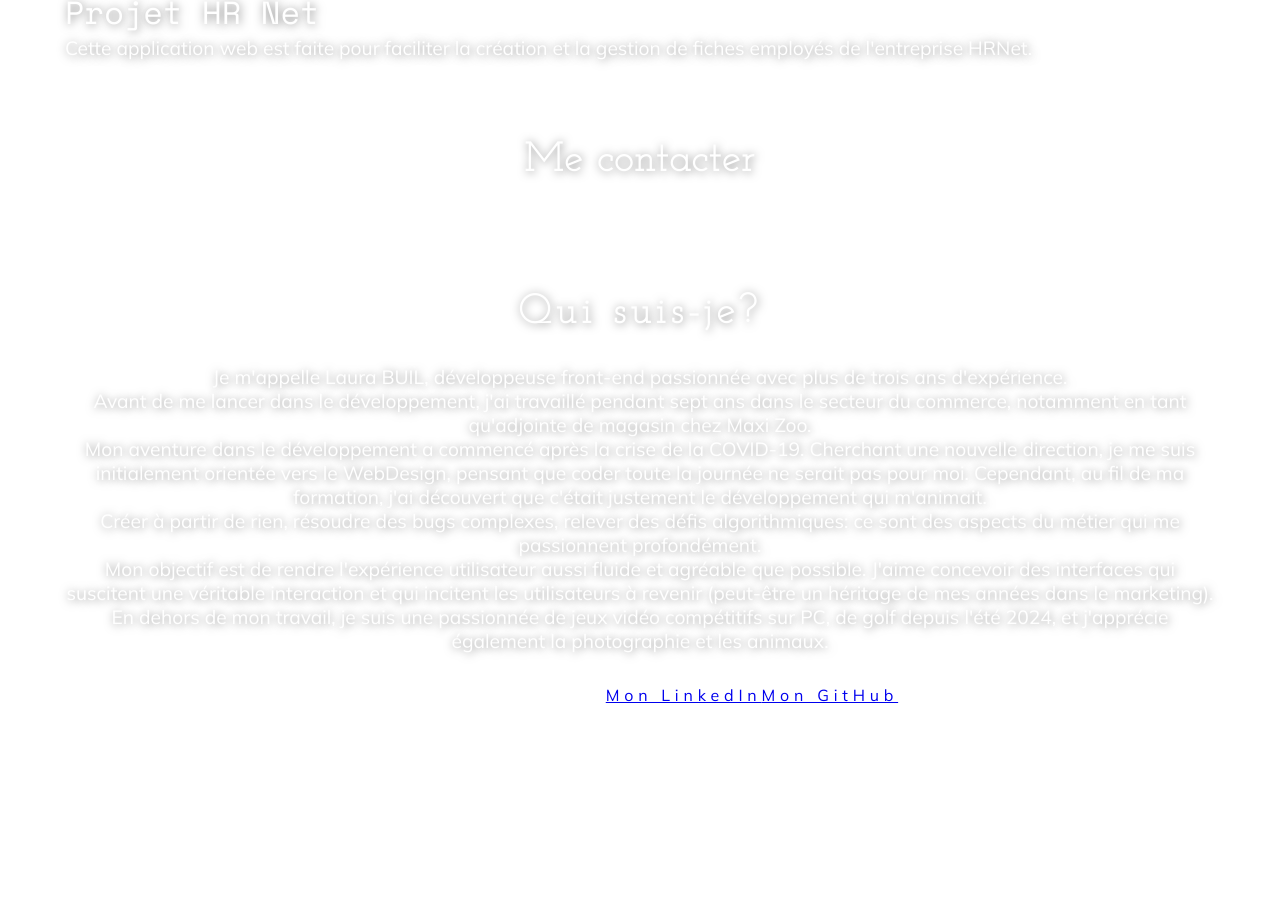
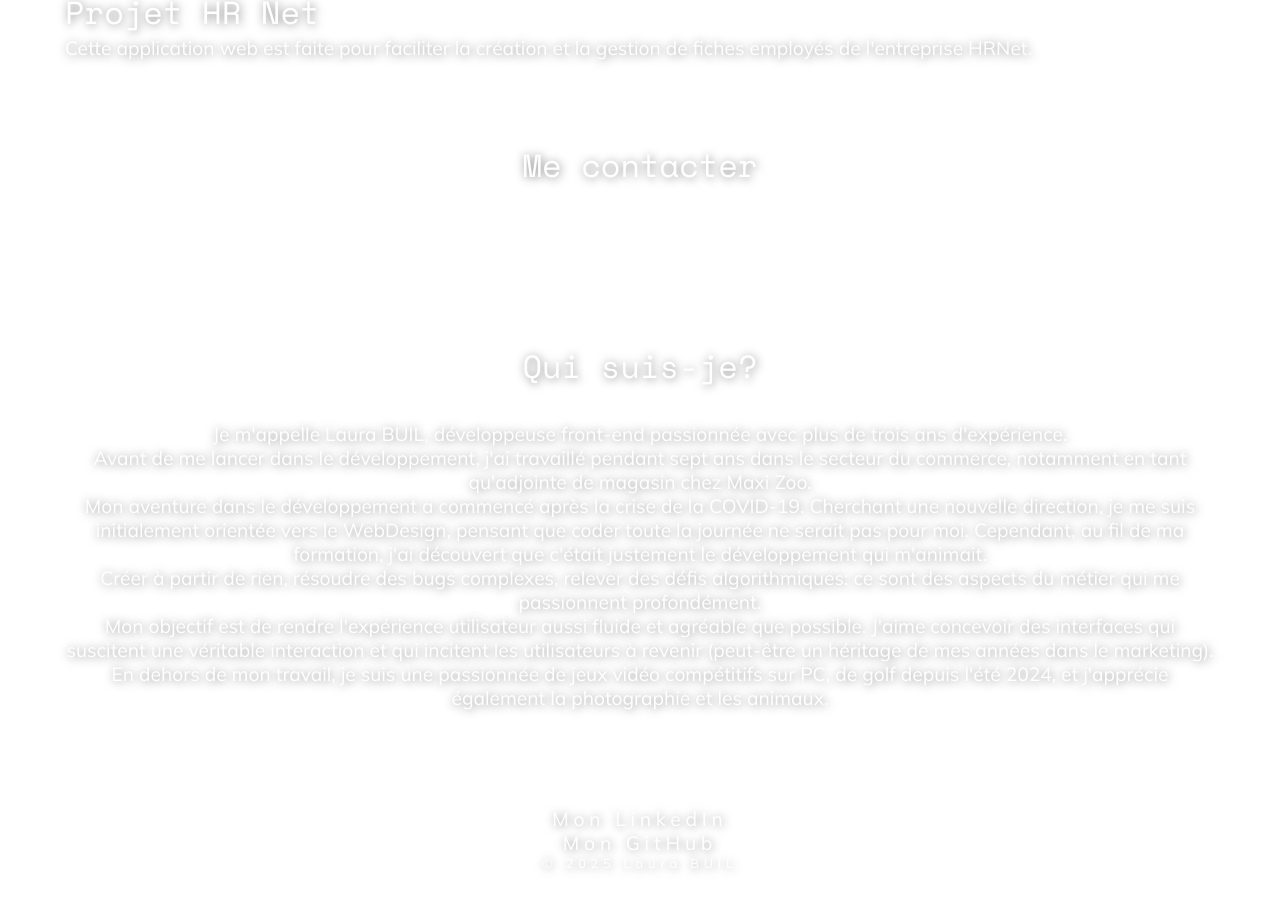
Before and after one commit to LauraBuil/myportfolio, a React (Vite) app: page / in a window 1280 px wide. Shown: the part 1353-2256 px from the top of the page. Before the commit the page ends 2090 px from the top, so only its background shows below. Built offline with nearby package versions, Linux system fonts and the light colour scheme.

Commit message:
feat: my links

```diff
--- a/src/assets/scss/components/contact.scss
+++ b/src/assets/scss/components/contact.scss
@@ -3,10 +3,9 @@
   flex-direction: column;
   margin: 2rem;
   &__title {
-    font-family: 'JosefinSlab', sans-serif;
-    font-size: 2.5rem;
+    font-family: 'SpaceMonoRegular', sans-serif;
+    font-size: 2rem;
     text-align: center;
-    letter-spacing: 0.1rem;
     text-shadow: 1px 1px 10px rgba(0, 0, 0, 0.5);
     color: white;
     margin: 0 2rem 2rem 2rem;
@@ -15,10 +14,12 @@
     font-family: 'SpaceMonoregular', sans-serif;
     color: white;
     text-align: left;
-    &__link {
       text-decoration: none;
       color: white;
-    }
+      transition: transform 150ms ease-in-out;
+      &:hover {
+        transform: scale(1.05);
+      }
     //text-shadow: 1px 1px 10px rgba(0, 0, 0, 0.5);
   }
 }
@@ -28,15 +29,14 @@
   flex-direction: column;
   justify-content: center;
   align-items: center;
-  margin: 0 2rem;
+  margin: 2.5rem 0 2rem 0;
   &__title {
-    font-family: 'JosefinSlab', sans-serif;
-    font-size: 2.5rem;
+    font-family: 'SpaceMonoRegular', sans-serif;
+    font-size: 2rem;
     text-align: center;
-    letter-spacing: 0.3rem;
     text-shadow: 1px 1px 10px rgba(0, 0, 0, 0.5);
     color: white;
-    margin: 2rem 0;
+    margin: 0 0 2rem 0;
   }
   &__text {
     font-size: 1.2rem;
--- a/src/assets/scss/components/footer.scss
+++ b/src/assets/scss/components/footer.scss
@@ -4,10 +4,22 @@
   align-items: center;
   margin: 2rem;
   &__text {
+    display: flex;
+    flex-direction: column;
     font-family: 'Mulish', sans-serif;
     color: white;
     letter-spacing: 0.3rem;
+    font-size: 0.8rem;
     text-align: center;
-    //text-shadow: 1px 1px 10px rgba(0, 0, 0, 0.5);
+    text-shadow: 1px 1px 10px rgba(0, 0, 0, 0.5);
+    &__link {
+      text-decoration: none;
+      color: white;
+      font-size: 1.2rem;
+      transition: transform 150ms ease-in-out;
+      &:hover {
+        transform: scale(1.05);
+      }
+    }
   }
 }
--- a/src/assets/scss/main.css
+++ b/src/assets/scss/main.css
@@ -81,7 +81,7 @@
   justify-content: center;
   align-items: center;
   color: white;
-  margin: 1rem 2rem;
+  margin: 1rem 2rem 0 2rem;
 }
 .projects__card {
   margin: 1rem 0;
@@ -125,10 +125,9 @@
   margin: 2rem;
 }
 .contact__title {
-  font-family: "JosefinSlab", sans-serif;
-  font-size: 2.5rem;
+  font-family: "SpaceMonoRegular", sans-serif;
+  font-size: 2rem;
   text-align: center;
-  letter-spacing: 0.1rem;
   text-shadow: 1px 1px 10px rgba(0, 0, 0, 0.5);
   color: white;
   margin: 0 2rem 2rem 2rem;
@@ -137,10 +136,12 @@
   font-family: "SpaceMonoregular", sans-serif;
   color: white;
   text-align: left;
-}
-.contact__text__link {
   text-decoration: none;
   color: white;
+  transition: transform 150ms ease-in-out;
+}
+.contact__text:hover {
+  transform: scale(1.05);
 }
 
 .me {
@@ -148,16 +149,15 @@
   flex-direction: column;
   justify-content: center;
   align-items: center;
-  margin: 0 2rem;
+  margin: 2.5rem 0 2rem 0;
 }
 .me__title {
-  font-family: "JosefinSlab", sans-serif;
-  font-size: 2.5rem;
+  font-family: "SpaceMonoRegular", sans-serif;
+  font-size: 2rem;
   text-align: center;
-  letter-spacing: 0.3rem;
   text-shadow: 1px 1px 10px rgba(0, 0, 0, 0.5);
   color: white;
-  margin: 2rem 0;
+  margin: 0 0 2rem 0;
 }
 .me__text {
   font-size: 1.2rem;
@@ -174,10 +174,23 @@
   margin: 2rem;
 }
 .footer__text {
+  display: flex;
+  flex-direction: column;
   font-family: "Mulish", sans-serif;
   color: white;
   letter-spacing: 0.3rem;
+  font-size: 0.8rem;
   text-align: center;
+  text-shadow: 1px 1px 10px rgba(0, 0, 0, 0.5);
+}
+.footer__text__link {
+  text-decoration: none;
+  color: white;
+  font-size: 1.2rem;
+  transition: transform 150ms ease-in-out;
+}
+.footer__text__link:hover {
+  transform: scale(1.05);
 }
 
 .skills {
@@ -214,14 +227,6 @@
 }
 
 @font-face {
-  font-family: "JetBrainsMono";
-  src: url("../fonts/JetBrainsMono.ttf") format("truetype");
-}
-@font-face {
-  font-family: "JetBrainsMonoItalic";
-  src: url("../fonts/JetBrainsMono-Italic.ttf") format("truetype");
-}
-@font-face {
   font-family: "SpaceMonoBold";
   src: url("../fonts/SpaceMono-Bold.ttf") format("truetype");
 }
@@ -229,10 +234,6 @@
   font-family: "SpaceMonoRegular";
   src: url("../fonts/SpaceMono-Regular.ttf") format("truetype");
   font-weight: 900;
-}
-@font-face {
-  font-family: "SpaceMonoItalic";
-  src: url("../fonts/SpaceMono-Italic.ttf") format("truetype");
 }
 @font-face {
   font-family: "JosefinSlab";
@@ -247,18 +248,10 @@
   font-family: "Mulish";
   src: url("../fonts/Mulish-Regular.ttf") format("truetype");
 }
-@font-face {
-  font-family: "MulishItalic";
-  src: url("../fonts/Mulish-Italic.ttf") format("truetype");
-}
 * {
   box-sizing: border-box;
   margin: 0;
   padding: 0;
-}
-
-body {
-  height: 100%;
 }
 
 .bg {
--- a/src/assets/scss/main.scss
+++ b/src/assets/scss/main.scss
@@ -9,14 +9,6 @@
 
 //fonts
 @font-face {
-  font-family: 'JetBrainsMono';
-  src: url('../fonts/JetBrainsMono.ttf') format('truetype');
-}
-@font-face {
-  font-family: 'JetBrainsMonoItalic';
-  src: url('../fonts/JetBrainsMono-Italic.ttf') format('truetype');
-}
-@font-face {
   font-family: 'SpaceMonoBold';
   src: url('../fonts/SpaceMono-Bold.ttf') format('truetype');
 }
@@ -24,10 +16,6 @@
   font-family: 'SpaceMonoRegular';
   src: url('../fonts/SpaceMono-Regular.ttf') format('truetype');
   font-weight: 900;
-}
-@font-face {
-  font-family: 'SpaceMonoItalic';
-  src: url('../fonts/SpaceMono-Italic.ttf') format('truetype');
 }
 @font-face {
   font-family: 'JosefinSlab';
@@ -42,22 +30,11 @@
   font-family: 'Mulish';
   src: url('../fonts/Mulish-Regular.ttf') format('truetype');
 }
-@font-face {
-  font-family: 'MulishItalic';
-  src: url('../fonts/Mulish-Italic.ttf') format('truetype');
-}
 
 * {
   box-sizing: border-box;
   margin: 0;
   padding: 0;
-}
-
-body {
-  height: 100%;
-  //background: linear-gradient(#1D1D1D, #000000);
-  //background-image: url('../img/background.webp');
-  //background-repeat: no-repeat;
 }
 
 .bg {
--- a/src/assets/scss/pages/homePage.scss
+++ b/src/assets/scss/pages/homePage.scss
@@ -49,7 +49,7 @@
   justify-content: center;
   align-items: center;
   color: white;
-  margin: 1rem 2rem;
+  margin: 1rem 2rem 0 2rem;
   &__card {
     margin: 1rem 0;
     width: 100%;
--- a/src/common/Footer.tsx
+++ b/src/common/Footer.tsx
@@ -5,9 +5,9 @@ export default function Footer() {
         <>
             <footer className='footer'>
                 <p className='footer__text'>
+                    <a className='footer__text__link' href='https://www.linkedin.com/in/laura-buil-213655254/'>Mon LinkedIn</a>
+                    <a className='footer__text__link' href='https://github.com/Yhumi0210'>Mon GitHub</a>
                     &copy; 2025 Laura BUIL
-                    <a href='https://www.linkedin.com/in/laura-buil-213655254/'>Mon LinkedIn</a>
-                    <a href='https://github.com/Yhumi0210'>Mon GitHub</a>
                 </p>
             </footer>
         </>
--- a/src/pages/Contact.tsx
+++ b/src/pages/Contact.tsx
@@ -4,13 +4,13 @@ export default function Contact() {
         <>
             <section className='contact' id='contact'>
                 <h1 className='contact__title'>Me contacter</h1>
-                <p className='contact__text'>E-mail:
-                    <a className='contact__text__link' href="mailto:buillaura0210@gmail.com"> buillaura0210@gmail.com</a>
-                </p>
-                <p className='contact__text'>Téléphone:
-                    <a className='contact__text__link' href="tel:+33783053491"> 07 83 05 34 91</a>
-                </p>
-                <section className='me'>
+                <a className='contact__text' href="mailto:buillaura0210@gmail.com">
+                    E-mail: buillaura0210@gmail.com
+                </a>
+                <a className='contact__text' href="tel:+33783053491">
+                    Téléphone: 07 83 05 34 91
+                </a>
+                <section className='me glassmorphism'>
                     <h1 className='me__title'>Qui suis-je?</h1>
                     <p className='me__text'>Je m'appelle Laura BUIL, développeuse front-end
                         passionnée avec plus de trois ans d'expérience.
```
Also changed, not shown: 1 other file (tests, documents, lock files or other folders).
